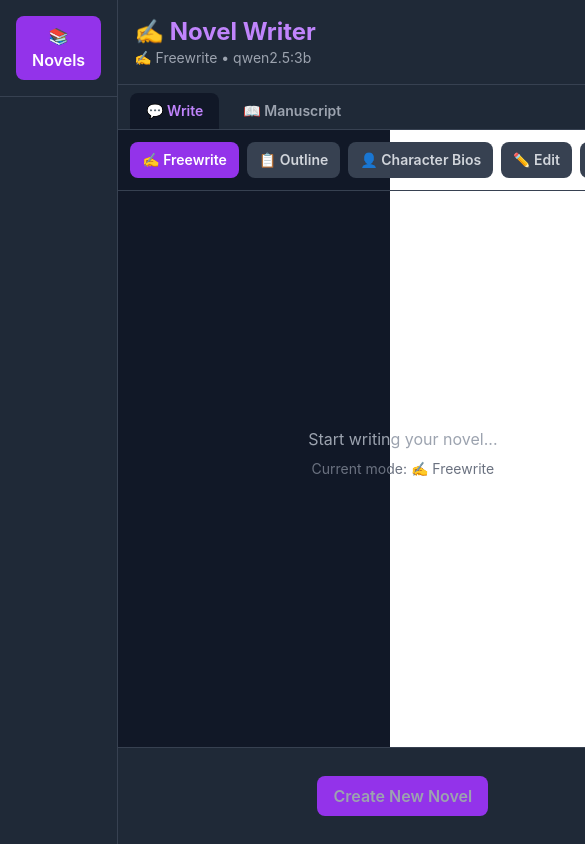
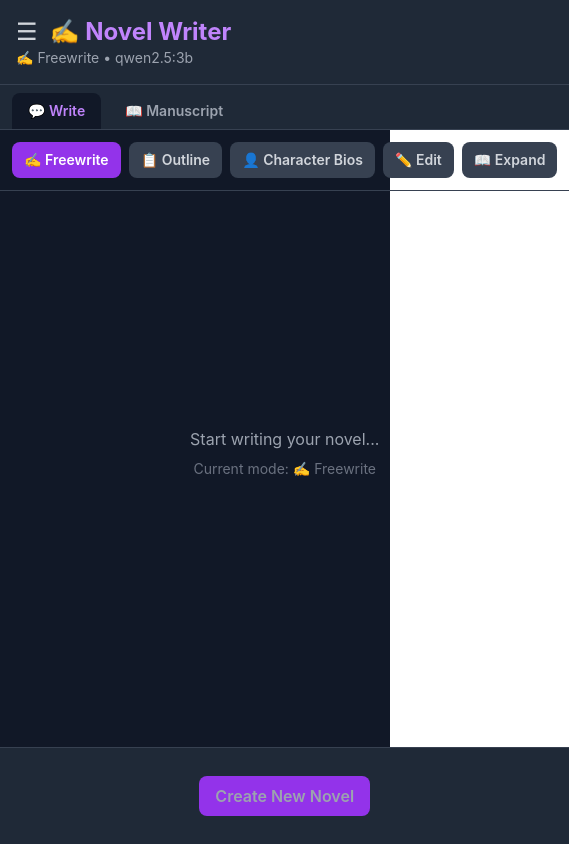
Before and after one commit to Snowman501/inkwell, a React (Vite) app: page / in a window 390 px wide. Shown: the top 844 px of the page, 585 px wide, since content can reach past the window. Built offline with nearby package versions, Linux system fonts and the light colour scheme.

Commit message:
Mobile: responsive sidebar drawer

```diff
--- a/src/components/NovelWriter.jsx
+++ b/src/components/NovelWriter.jsx
@@ -58,6 +58,7 @@ export default function NovelWriter() {
   const [lastSaved, setLastSaved] = useState(null);
   const [authorInput, setAuthorInput] = useState('');
   const [view, setView] = useState('write');
+  const [sidebarOpen, setSidebarOpen] = useState(false);
   const [draft, setDraft] = useState('');
   const [currentMode, setCurrentMode] = useState('freewrite');
   const messagesEndRef = useRef(null);
@@ -407,7 +408,17 @@ export default function NovelWriter() {
   return (
     <div className="flex h-screen bg-gray-900 text-white">
       {/* Sidebar */}
-      <div className="w-64 bg-gray-800 border-r border-gray-700 flex flex-col">
+      {sidebarOpen && (
+        <div
+          onClick={() => setSidebarOpen(false)}
+          className="fixed inset-0 bg-black/60 z-20 md:hidden"
+        />
+      )}
+      <div
+        className={`${
+          sidebarOpen ? 'translate-x-0' : '-translate-x-full'
+        } md:translate-x-0 fixed md:static inset-y-0 left-0 z-30 w-64 bg-gray-800 border-r border-gray-700 flex flex-col transition-transform duration-200`}
+      >
         <div className="p-4 border-b border-gray-700">
           <button
             onClick={() => setShowManager(!showManager)}
@@ -511,7 +522,16 @@ export default function NovelWriter() {
       <div className="flex-1 flex flex-col">
         {/* Header */}
         <div className="bg-gray-800 border-b border-gray-700 p-4">
-          <h1 className="text-2xl font-bold text-purple-400">✍️ Novel Writer</h1>
+          <div className="flex items-center gap-3">
+            <button
+              onClick={() => setSidebarOpen(true)}
+              className="md:hidden text-gray-300 hover:text-white text-2xl leading-none"
+              aria-label="Open menu"
+            >
+              ☰
+            </button>
+            <h1 className="text-2xl font-bold text-purple-400">✍️ Novel Writer</h1>
+          </div>
           <p className="text-sm text-gray-400">
             {mode.icon} {mode.name} • {model}
           </p>
```
